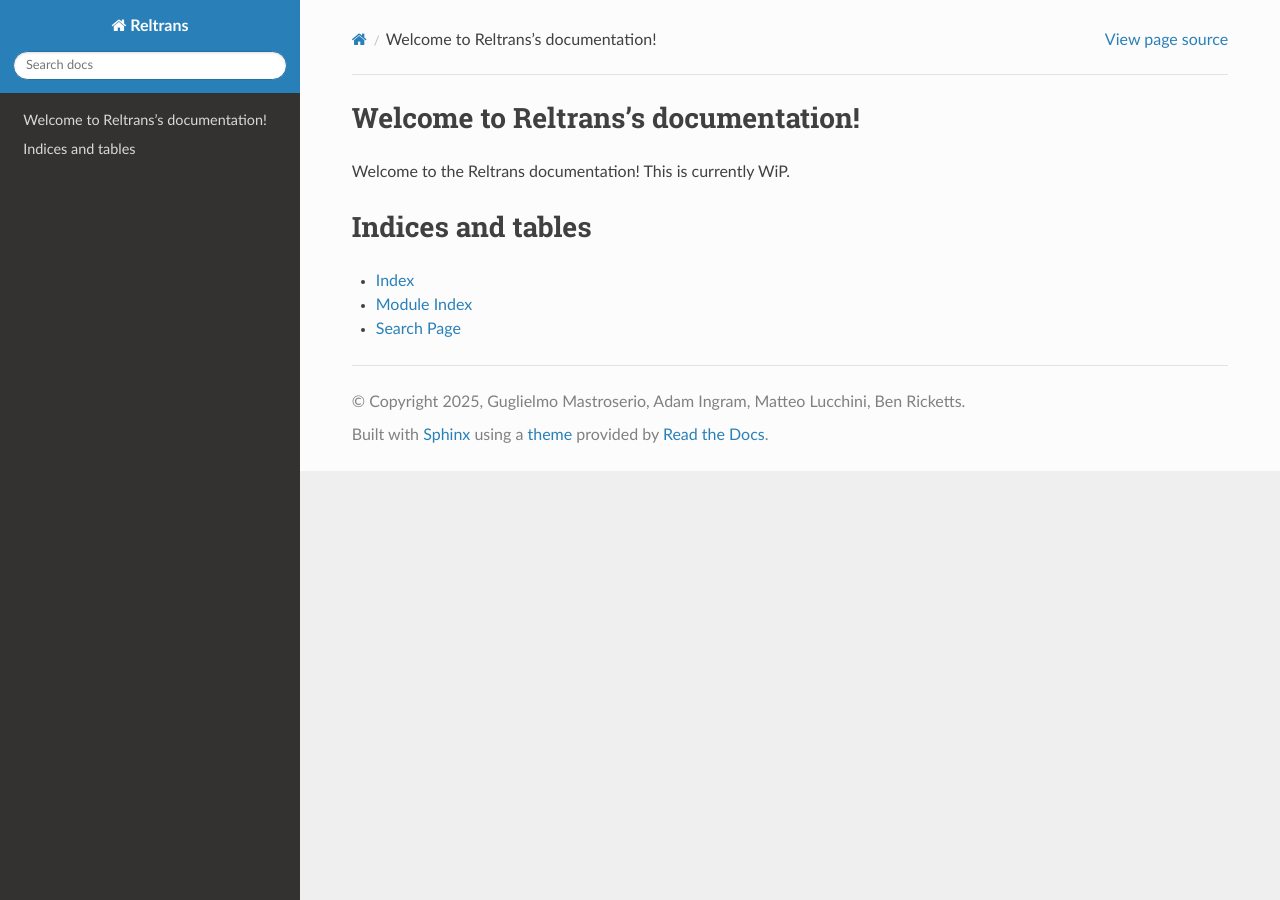
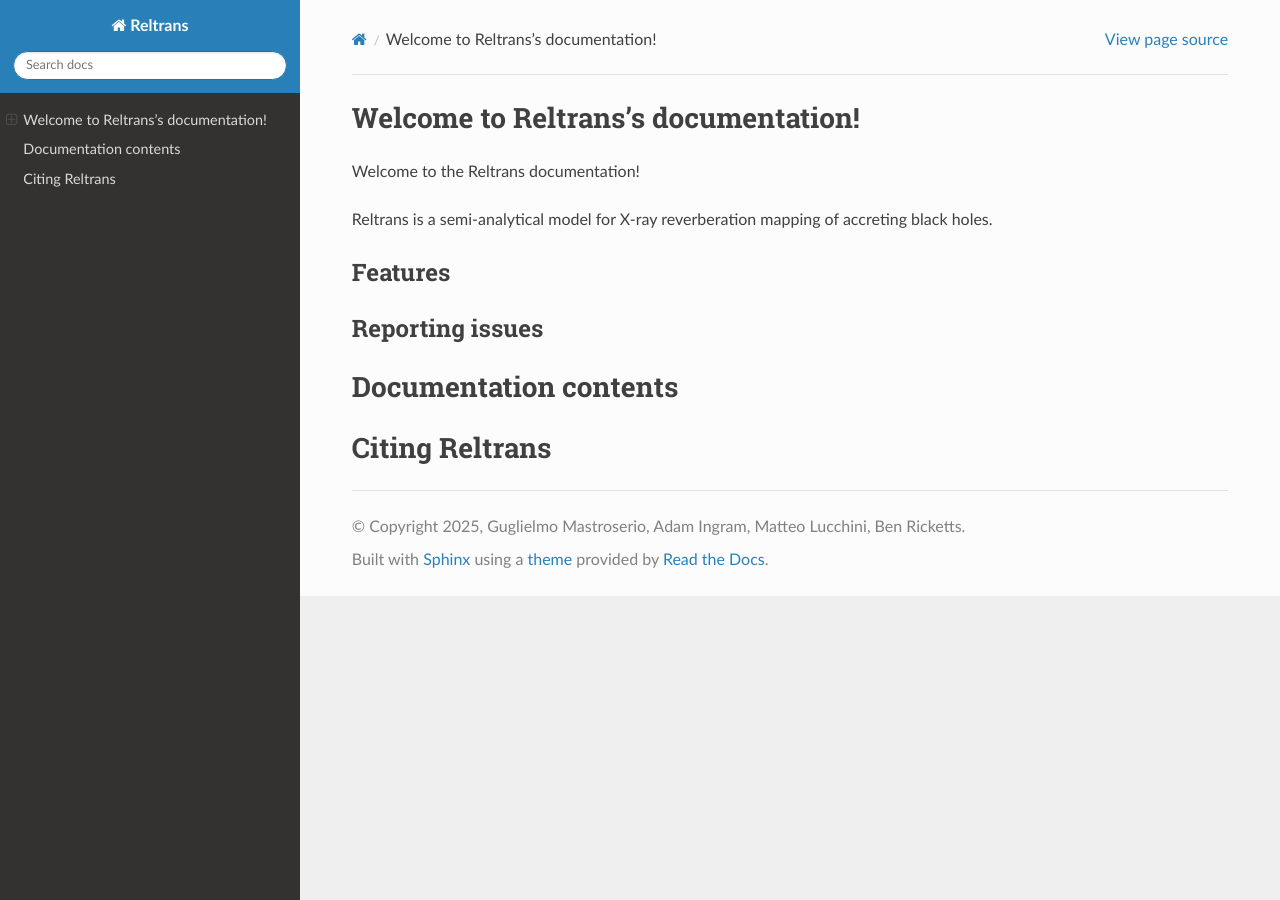
Before and after one commit to reltrans/reltransDocs, a Sphinx documentation site: the page built from source/index.rst, in a window 1280 px wide. Built offline with Sphinx 7.4.7 and the Read the Docs theme 3.1.0, drawn with Linux system fonts in a browser that asks for light colours.

Commit message:
Updated intro page

```diff
--- a/source/index.rst
+++ b/source/index.rst
@@ -6,18 +6,24 @@
 Welcome to Reltrans's documentation!
 ====================================
 
-Welcome to the Reltrans documentation! This is currently WiP.
+Welcome to the Reltrans documentation!
 
+Reltrans is a semi-analytical model for X-ray reverberation mapping of accreting black holes.
+
+Features
+--------
+
+Reporting issues
+----------------
+
+
+Documentation contents
+======================
 
 .. toctree::
    :maxdepth: 2
    :caption: Contents:
 
 
-
-Indices and tables
-==================
-
-* :ref:`genindex`
-* :ref:`modindex`
-* :ref:`search`
+Citing Reltrans
+===============
```
